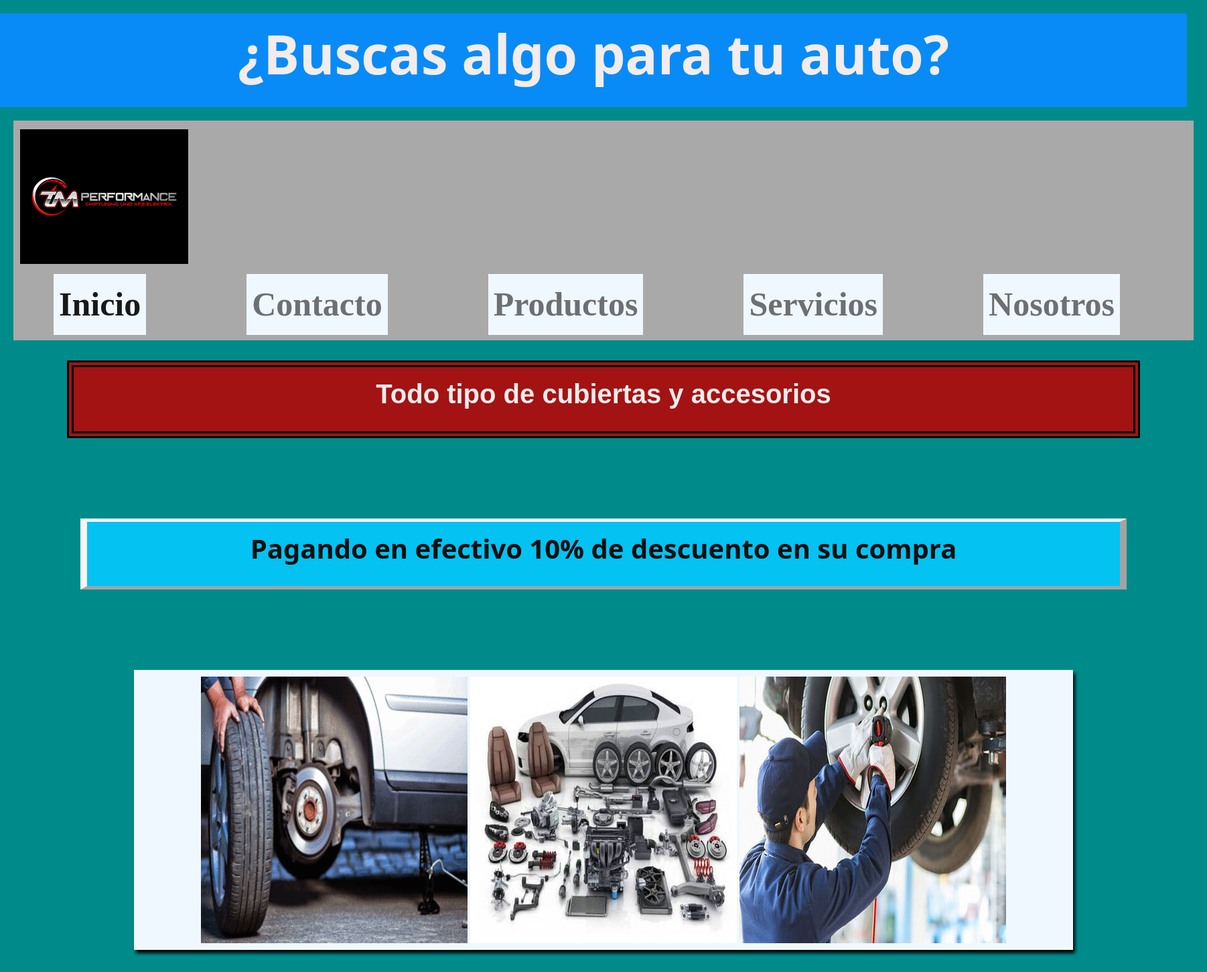
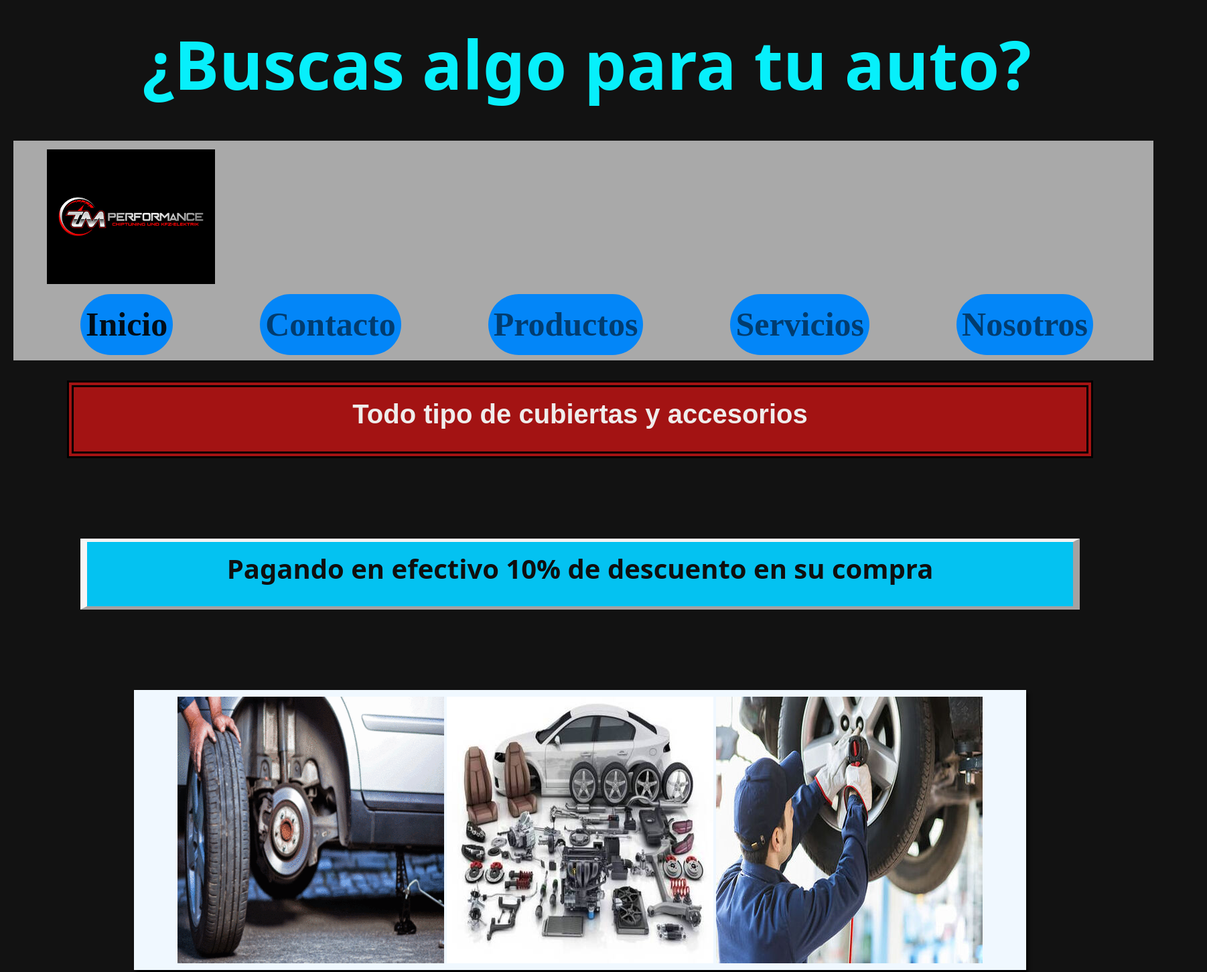
Before and after one commit to ManuelTricarico2223/nuevoVentas, a website: page index.html in a window 1280 px wide. Shown: the top 1451 px of the page at 67% size, 1802 px wide, since content can reach past the window. Drawn offline with nearby package versions, Linux system fonts and the light colour scheme.

Commit message:
arreglando margenes

```diff
--- a/scss/layout/_body.scss
+++ b/scss/layout/_body.scss
@@ -1,7 +1,7 @@
 body{
+    margin: 0%;
     display: flex;
     background-color: darkcyan;
-    justify-items: center;
     text-align: center;
 
    }
--- a/scss/layout/_descuento.scss
+++ b/scss/layout/_descuento.scss
@@ -2,9 +2,7 @@
     color: aqua;
     text-align: center;
     font-size: 30px;
-    background-color: rgb(7, 7, 7);
+    background-color: rgb(97, 94, 94);
     padding: 10px;
-    margin-left: 80px;
-    margin-right: 50px;
-    margin-top: 20px;
-}
+    margin: 20px;
+    }
--- a/scss/layout/_footer.scss
+++ b/scss/layout/_footer.scss
@@ -2,6 +2,7 @@ footer{
     text-align: center;
     font-size: 60px;
     background-color: gold;
-    margin-left:  50px;
-    margin-right: 50px;
+    margin-left:  20px;
+    margin-right: 20px;
+    color: blue;
 }
--- a/scss/layout/_galeria.scss
+++ b/scss/layout/_galeria.scss
@@ -1,9 +1,6 @@
 
 .galeria{
-    gap: 10px;
-    margin-right: 20px;
-    margin-left: 20px;
-    padding-bottom: 10px;
-    padding-left: 20px;
-
+    margin-right: 10px;
+    margin-left: 10px;
+    padding: 10px;
   }
--- a/scss/layout/_header.scss
+++ b/scss/layout/_header.scss
@@ -1,9 +1,9 @@
 header{
 
-    color: rgb(2, 47, 245);
-    font-size: 50px;
+    font-size: 30px;
     text-align: center;
     font-weight: bolder;
-    margin-bottom: 50px;
+    margin: 50px;
+    background-color: orange;
 
 }
--- a/scss/layout/_navbar.link.scss
+++ b/scss/layout/_navbar.link.scss
@@ -1,9 +1,6 @@
 .nav-link{
-    color: black;
     font-size: 20px;
-    margin-right: 100px;
-    background-color: aliceblue;
+    background-color: rgb(3, 134, 248); border-radius: 100px;
     font-weight: bolder;
-    margin-right: 150px;
     margin-top: 10px;
 }
--- a/scss/layout/_propaganda.scss
+++ b/scss/layout/_propaganda.scss
@@ -1,11 +1,10 @@
 .propaganda{
-    font-size: 30px;
-  padding: 40px;
+    font-size: 20px;
+    padding: 20px;
     font-family: Arial, Helvetica, sans-serif;
     color: rgba(243, 248, 247, 0.948);
     font-weight: bolder;
     text-align: center;
-    margin:30px;
-    margin-left: 40px;
     background-color: rgb(163, 19, 19);
+    margin: 30px;
 }
--- a/scss/layout/_video.scss
+++ b/scss/layout/_video.scss
@@ -1,4 +1,4 @@
 .videoPrincipal{
-    margin-left: 30px;
+  text-align: center;
     margin-top: 200px;
    }
--- a/scss/style.scss
+++ b/scss/style.scss
@@ -12,11 +12,21 @@
 
 
 
-      /**celular**/
+* {
+  margin: 0%;
+  padding: 0%;
+  box-sizing: border-box; }
+
+body {
+  display: flex;
+  background-color: rgba(12, 12, 12, 0.971);
+  justify-items: center;
+  text-align: center; }
 
 
-    @media (min-width:420px){
-        .container{
+/**celular**/
+@media (min-width: 420px) {
+  .container {
     grid-template-areas:
  "header"
  "tituloPrincipal"
@@ -29,69 +39,51 @@
  "video"
  "footer";
  display: flex;
-        grid-template-columns: 1fr;
+ grid-template-columns: 1fr; }
+  .header {
+    justify-content: center;
+    text-align: center;
+    font-size: 40px;
+    font-weight: bolder;
+    color: rgb(248, 108, 8);
    }
 
-      .header{
-        @include Center;
-        font-size: 40px;
-        font-weight: bolder;
-        color: black;
-        margin-left:10px;
-    }
-
-         nav{
+    nav {
     grid-template-columns: 20px;
-          margin-left: 30px;
-
-        }
-       .navbar-toggler{
+    margin-left: 30px; }
+  .navbar-toggler {
     margin-top: 70px;
     margin-bottom: 70px;
     border-color: black;
     border: solid 5px;
-          background-color: aliceblue;
-      }
-
-        a{
+    background-color: aliceblue; }
+  a {
     font-family: 'Times New Roman', Times, serif;
     display: flex;
     font-size: 30px;
-           color: black;
-        }
+    color: black; }
+
+    .galeria {
+    gap: 10px;
+    padding: 20px; }
+
+    .marcas {
+    margin-left: 10px;
+    margin-top: 20px; }
 
 
-    .galeria{
-
-
-        gap: 20px;
-        padding: 20px;
-    }
-
-
-
-      .marcas{
-        margin-left: 10px;
-        margin-top: 50px;
-      }
-
-     footer{
+    footer {
     font-size: 40px;
     margin-bottom: 50px;
     margin-top: 30px;
     font-style: oblique;
     background-color: yellow;
     padding: 20px;
-        margin-left: 20px;
-
-     }
-    }
+    margin-left: 20px; } }
 
 /* TABLET */
-
-    @media(min-width:720px){
-        .container{
-
+@media (min-width: 720px) {
+  .container {
     column-width: 100%;
     display: grid;
     grid-template-areas:
@@ -103,107 +95,102 @@
  "galeria"
  "video"
  "footer";
-         grid-template-columns: 1fr;
-         }
-
-
-       header{
+    grid-template-columns: 1fr; }
+  header {
     font-size: 80px;
-        background-color: rgb(8, 139, 246);
     text-align: center;
-        color: rgb(243, 236, 236);
+    color: #02e9f5;
+    background: none;
     display: grid;
     margin-bottom: 10px;
     padding-bottom: 20px;
     margin-top: 20px;
-        margin-right: 30px;
-       }
-       .descuento{
-        color: rgb(15, 15, 15);
+    margin-right: 30px; }
+  .descuento {
+    color: #0f0f0f;
     font-size: 40px;
     margin: 120px;
     font-weight: bolder;
-        background-color: rgb(4, 194, 241);
-        border: outset rgb(249, 246, 246);
+    background-color: #04c2f1;
+    border: outset #f9f6f6;
     border-width: 5px 10px;
-        border-color: rgb(248, 245, 245);
-        justify-content: center;
-    }
-
-     nav{
+    border-color: #f8f5f5;
+    justify-content: center; }
+  nav {
     display: flex;
-        justify-content: center;
+    text-align: center;
     background-color: darkgray;
     margin: 20px;
     padding: 10px;
+    padding-left: 50px;
+    margin-right: 10px;
   }
-      a{
-        font-size:50px;
-        color: coral;
-      }
-
-
-    .propaganda{
+  a {
+    font-size: 50px;
+    color: coral; }
+  .propaganda {
     font-size: 40px;
     display: grid;
-            border: 10px double rgb(1, 1, 1);
+    border: 10px double #010101;
     padding: 10px;
     font-family: Arial, Helvetica, sans-serif;
-            margin-left:100px;
-            margin-right: 100px;
-         }
-         .galeria{
+    margin-left: 100px;
+    margin-right: 100px; }
+  .galeria {
     background-color: aliceblue;
     margin: 10px 200px 10px 200px;
     box-shadow: 3px 5px 5px black;
     padding: 10px;
-            gap: 10px;
-        }
-
-
-     video{
-      @include Center;
-       margin: 10px;
-     }
-
-
-     footer{
+    gap: 10px; }
+  video {
+    justify-content: center;
+    text-align: center;
+    margin: 10px; }
+  footer {
     font-size: 40px;
     margin-bottom: 50px;
     font-style: oblique;
     background-color: yellow;
-        padding: 20px;
+    padding: 20px; } }
 
+@media (min-width: 1024px){
+   .container{
+  column-width: 100%;
+  display: grid;
+  grid-template-areas:
+"header"
+"nav"
+"a"
+"propaganda"
+"descuento"
+"galeria"
+"video"
+"footer";
+  grid-template-columns: 1fr;}
+  header{
+    font-size: 100px;
+    text-align: center;
+    color: #07effb;
+    display: grid;
    }
-    }
-
-    @media (min-width:1024px){
-
-
-      .navbar-toggler{
+  .navbar-toggler {
     margin-top: 70px;
     margin-bottom: 70px;
     border-color: black;
-        border: solid 5px;
+    border: solid 10px;
   }
-
-    .nav-link{
-      color: black;
+  .nav-link {
     font-size: 50px;
-      margin-right: 100px;
+    margin-right: 80px;
     font-weight: bolder;
     margin-top: 10px;
     margin-left: 50px;
+    background-color: none;
   }
-
-
-    .galeria{
+  .galeria {
     background-color: aliceblue;
     padding-left: 200px;
     box-shadow: 3px 5px 5px black;
     padding: 10px;
-      gap: 10px;
+    gap: 10px; }
  }
-
-
- }
```
Also changed, not shown: css/style.css. Lines whose indentation alone changed are shown as unchanged.
